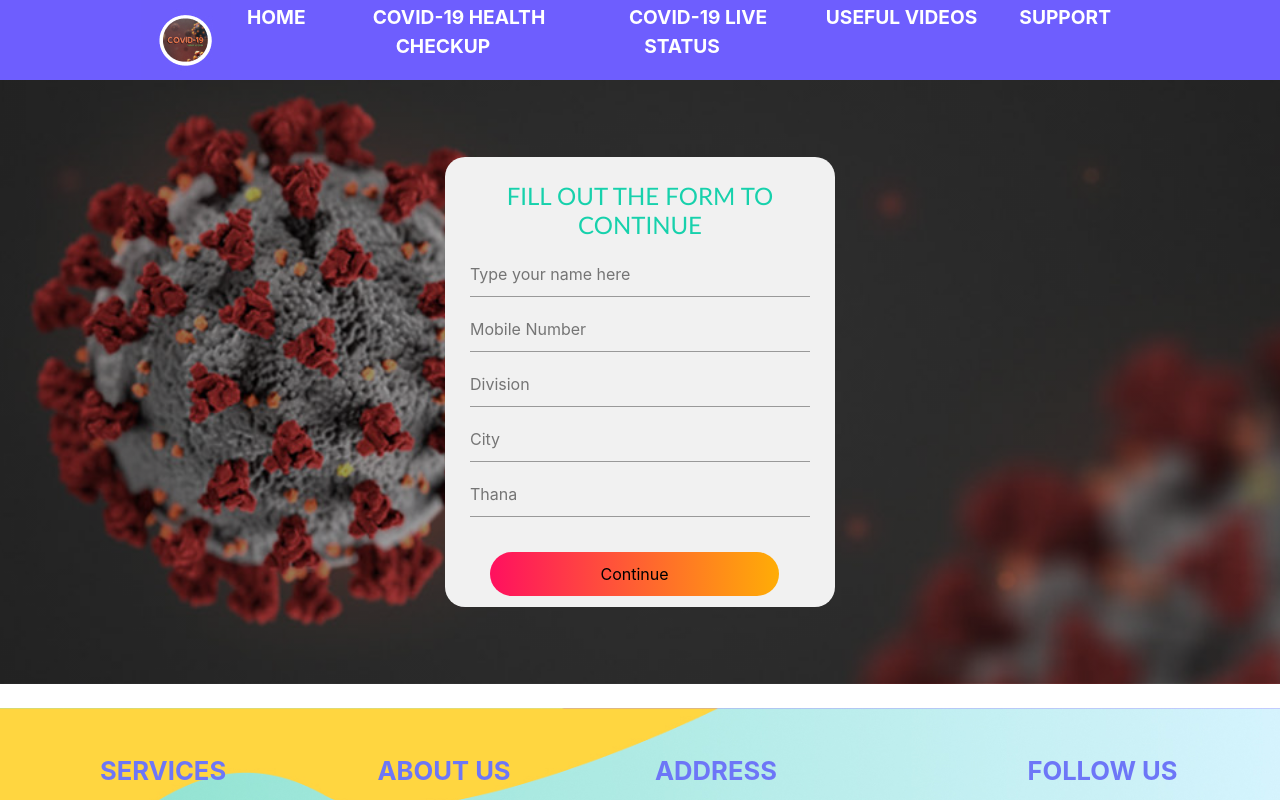
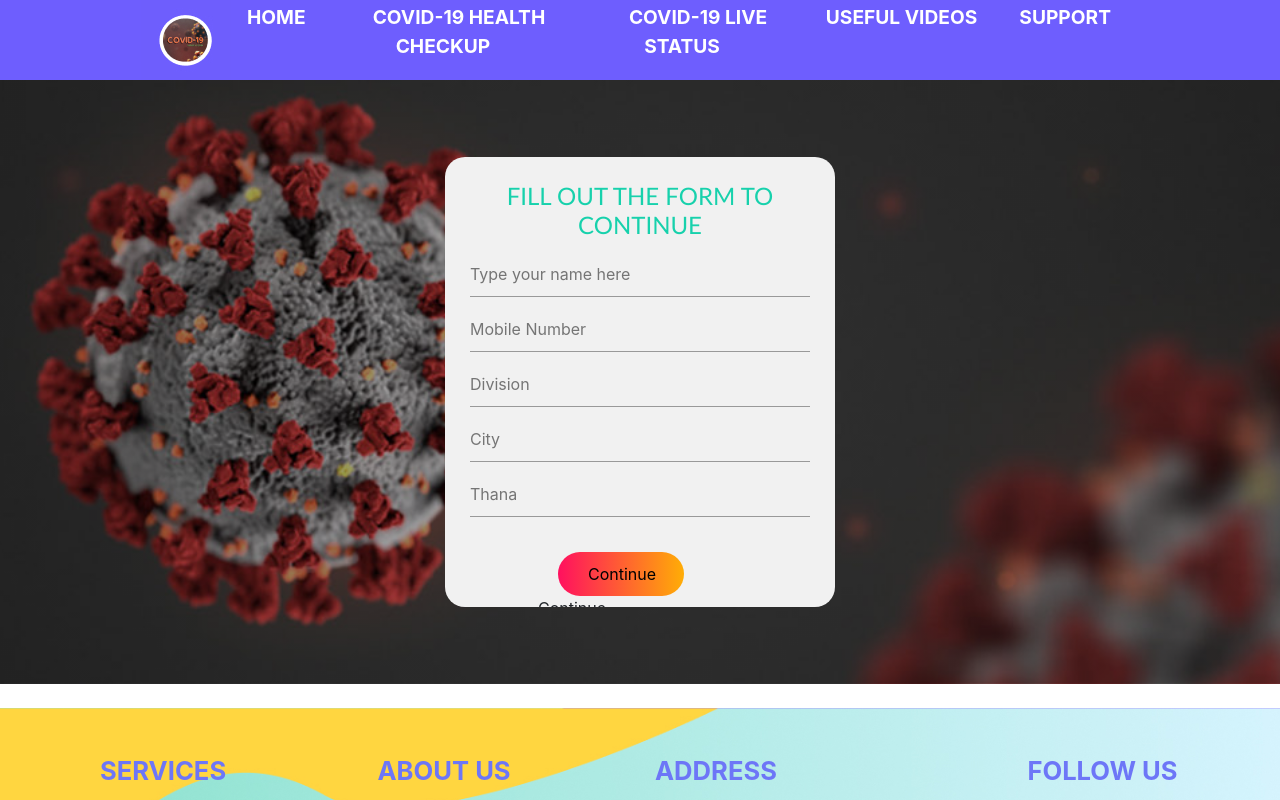
Before and after one commit to abdulkadershohan/COVID-19-SURVEY-FROM, a React (Create React App) app: page /input-form in a window 1280 px wide. Shown: the top 800 px of the page. Built offline with nearby package versions, Linux system fonts and the light colour scheme.

Commit message:
handle result

```diff
--- a/package.json
+++ b/package.json
@@ -4,14 +4,13 @@
   "version": "0.1.0",
   "private": true,
   "dependencies": {
-    "@material-ui/core": "^4.11.0",
+
     "@testing-library/jest-dom": "^4.2.4",
     "@testing-library/react": "^9.5.0",
     "@testing-library/user-event": "^7.2.1",
     "axios": "^0.20.0",
     "bootstrap": "^4.5.2",
     "emailjs-com": "^2.6.3",
-    "firebase": "^7.24.0",
     "mdbreact": "^4.27.0",
     "react": "^16.13.1",
     "react-bootstrap": "^1.3.0",
--- a/src/App.js
+++ b/src/App.js
@@ -15,6 +15,10 @@ import Team from "./Pages/About/About";
 import Developer from "./Pages/About/Developer/Developer";
 import HealthTrips from "./Pages/Health Trips/Health-trips";
 import InputForm from "./Components/Form/input-form";
+import ResultGreen from "./Survey/Survey Result/ResultGreen";
+import ResultDanger from "./Survey/Survey Result/ResultDanger";
+import ResultAvg from "./Survey/Survey Result/ResultAvg";
+import MainResult from "./Survey/Survey Result/MainResult";
 
 
 function App() {
@@ -38,6 +42,12 @@ function App() {
                         <Route exact path='/health-trips' component={HealthTrips}/>
                         <Route exact path='/input-form' component={InputForm}/>
 
+                        <Route exact path='/result-green' component={ResultGreen}/>
+                        <Route exact path='/result-danger' component={ResultDanger}/>
+                        <Route exact path='/result-avg' component={ResultAvg}/>
+                        <Route exact path='/result' component={MainResult}/>
+
+
                         <Route component={PageNotFound}/>
 
                     </Switch>
--- a/src/Components/Form/input-form.js
+++ b/src/Components/Form/input-form.js
@@ -17,11 +17,13 @@ class InputForm extends Component {
             phone:'',
             division:'',
             city:'',
-            thana:''
+            thana:'',
+            score:this.props.sendData,
 
         }
 
     }
+
     onChangeName(e){
         this.setState({
             name:e.target.value
@@ -55,6 +57,7 @@ class InputForm extends Component {
             division:this.state.division,
             thana:this.state.thana,
             city:this.state.city,
+          //  score:this.state.score
         }
 
         axios.post('/insert.php',obj)
@@ -74,13 +77,26 @@ class InputForm extends Component {
             phone:'',
             division:'',
             city:'',
-            thana:''
+            thana:'',
+            score:''
         })
-
 
     }
     render() {
+        let { score } = this.state;
+        let  toRender;
+        if(score<=1){
+            toRender= "/result-green";
+         }
+        else if(score===2){
+            toRender= "/result-avg";
+        }
+        else if(score>2 ){
+            toRender= "/result-danger";
+        }
+
         return (
+            <>
                 <div className="hero">
                     <div className="form-box">
                         <div className="title">
@@ -107,15 +123,20 @@ class InputForm extends Component {
                                    value={this.state.thana}
                                    onChange={this.onChangeThana}
                             />
-
-
+                            <a href={toRender} style={{
+                                textDecoration:'none',
+                                marginLeft:'20%'
+                            }}>
                                 <button type="submit" className="submit-btn">Continue</button>
-
+                                Continue </a>
 
                         </form>
                     </div>
 
                 </div>
+
+            </>
+
 
 
         );
--- a/src/Pages/Home Page/Home.css
+++ b/src/Pages/Home Page/Home.css
@@ -5,6 +5,7 @@
     width: 100%;
     background-size: 100% 100%;
     transform: translate(-5px );
+
     }
 .useful-number{
     margin-top: 50px;
@@ -17,6 +18,7 @@
     display: flex;
     flex-direction: column;
     justify-content: space-between;
+
 }
 .useful-number li{
     padding: 10px;
--- a/src/Survey/Befor Get Started/Survey.js
+++ b/src/Survey/Befor Get Started/Survey.js
@@ -16,7 +16,7 @@ class Survey extends Component {
             This application was created for testing purposes only. Experimental observers should not be given health advice from this software. The software will keep the information you provide confidential.
             </a>
                 <div className="Button">
-                    <Link to="/input-form" className="btn btn-outline-success justify-content-center">
+                    <Link to="/survey/content" className="btn btn-outline-success justify-content-center">
                         Get Started
                     </Link>
                 </div>
--- a/src/Survey/Survey Content/SurveyContent.js
+++ b/src/Survey/Survey Content/SurveyContent.js
@@ -2,7 +2,7 @@ import React, {Component} from 'react';
 import Question from "../question/Question";
 import Answer from "../answer/Answer";
 import './SurveyContent.css'
-import MainResult from "../Survey Result/MainResult";
+import InputForm from "../../Components/Form/input-form";
 
 
 
@@ -228,7 +228,7 @@ export default class Quiz extends Component {
                     </>) : (
                         <div className="finalPage">
                             <h1>You have completed the Survey!</h1>
-                               <MainResult sendData={score}/>
+                               <InputForm sendData={score}/>
 
 
                         </div>
@@ -243,4 +243,5 @@ export default class Quiz extends Component {
 
         );
     }
+    //<MainResult sendData={score}/>
 }
--- a/src/Survey/Survey Result/MainResult.js
+++ b/src/Survey/Survey Result/MainResult.js
@@ -3,25 +3,20 @@ import ResultDanger from "../../Survey/Survey Result/ResultDanger";
 import ResultAvg from "../../Survey/Survey Result/ResultAvg";
 import ResultGreen from "../../Survey/Survey Result/ResultGreen";
 class MainResult extends Component {
-    constructor(props) {
-        super(props);
-        this.state={
-            score:this.props.sendData
-        }
-    }
+
 
     render() {
-        let { score } = this.state;
+       // let { score } = 4//this.state;
+        const score=3;
 
         return (
             <div>
 
-                <div>
 
                     {score<=1 &&(<ResultGreen/>)}
                     {score===2 &&(<ResultAvg/>)}
                     {score>2  &&(<ResultDanger/>)}
-                </div>
+
 
 
             </div>
```
Lines whose indentation alone changed are shown as unchanged.
